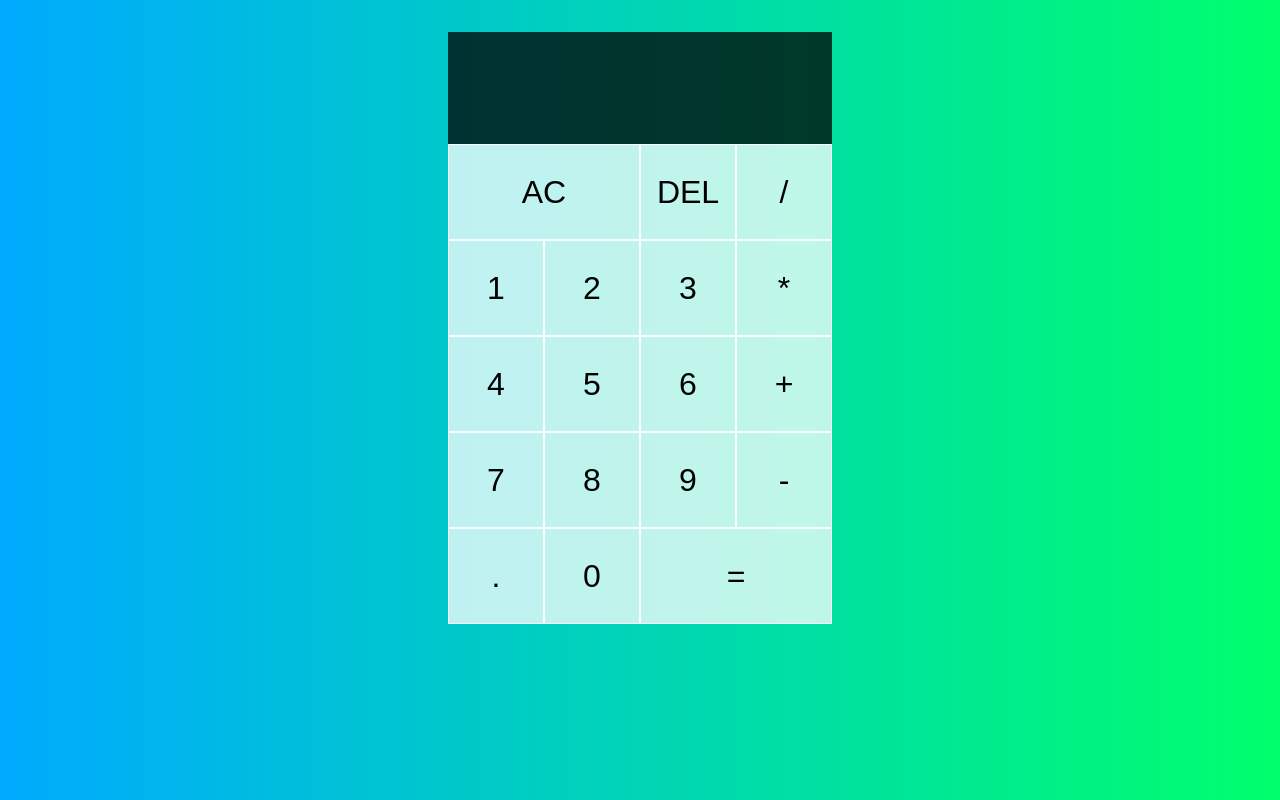
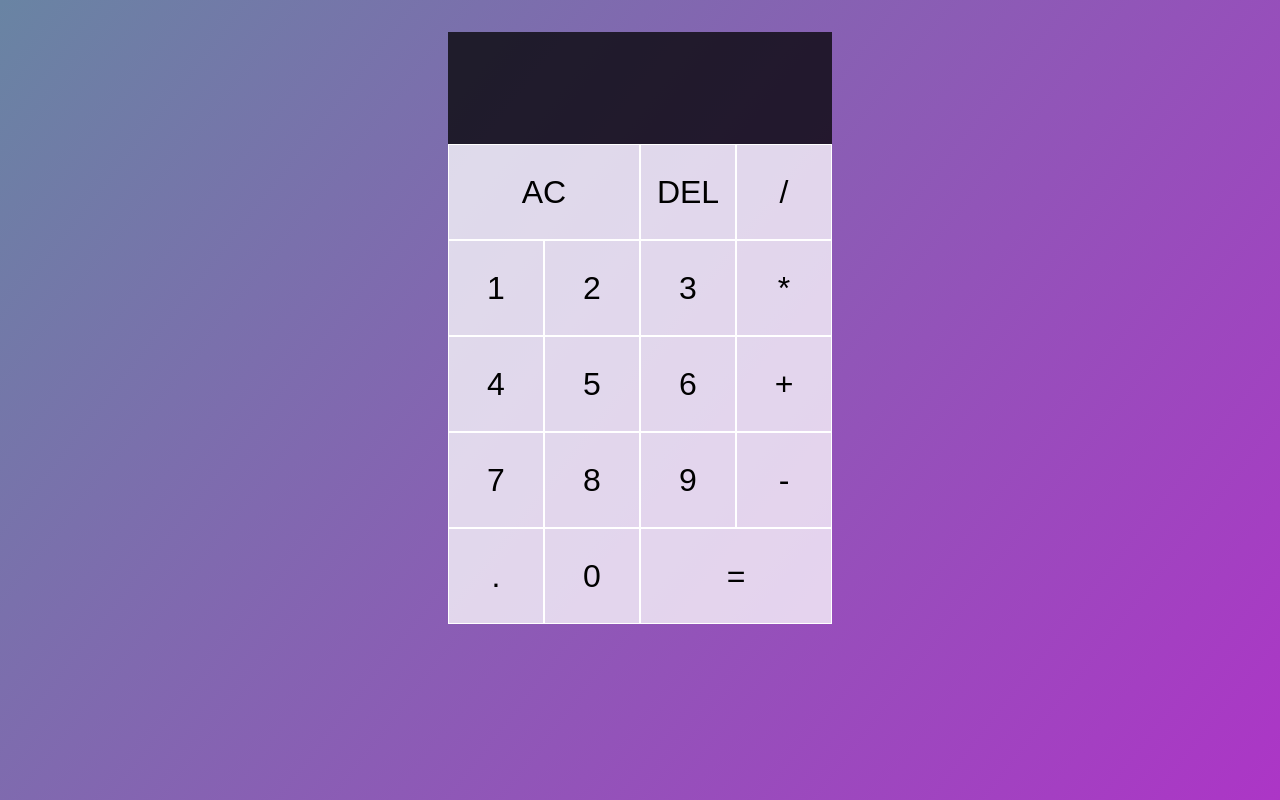
Before and after one commit to M-r-hydra/calculator, a React (Create React App) app: page / in a window 1280 px wide. Built offline with nearby package versions, Linux system fonts and the light colour scheme.

Commit message:
add bg Animation

```diff
--- a/src/App.css
+++ b/src/App.css
@@ -1,54 +1,41 @@
 *::before,
 *::after {
-  -webkit-box-sizing: border-box;
   box-sizing: border-box;
 }
 
 body {
   margin: 0;
-  background: -webkit-gradient(linear, left top, right top, from(#00aaff), to(#00ff6c));
-  background: linear-gradient(to right, #00aaff, #00ff6c);
+  background: linear-gradient(128deg, #00aaff, #00ff6c, #bb24ce);
+  background-size: 600% 600%;
+  -webkit-animation: AnimationName 4s ease infinite;
+  animation: AnimationName 4s ease infinite alternate-reverse;
 }
-
 body .calculator-grid {
-  display: -ms-grid;
   display: grid;
   margin-top: 2rem;
-  -ms-grid-columns: (6rem)[4];
   grid-template-columns: repeat(4, 6rem);
-  -ms-grid-rows: minmax(7rem, auto) (6rem)[5];
   grid-template-rows: minmax(7rem, auto) repeat(5, 6rem);
-  -webkit-box-pack: center;
-      -ms-flex-pack: center;
   justify-content: center;
 }
-
 body .span-two {
   grid-column: span 2;
 }
-
 body .output {
-  grid-column: 1 / -1;
+  grid-column: 1/-1;
   background-color: rgba(0, 0, 0, 0.75);
-  -webkit-box-align: end;
-      -ms-flex-align: end;
   align-items: flex-end;
-  -ms-flex-pack: distribute;
   justify-content: space-around;
   padding: 0.75rem;
   word-break: break-all;
 }
-
 body .output .previous-operand {
   color: rgba(255, 255, 255, 0.75);
   font-size: 1.5rem;
 }
-
 body .output .current-operand {
   color: rgba(255, 255, 255, 0.75);
   font-size: 2.5rem;
 }
-
 body button {
   cursor: pointer;
   font-size: 2rem;
@@ -56,8 +43,29 @@ body button {
   outline: none;
   background-color: rgba(255, 255, 255, 0.75);
 }
-
 body button:hover, body button:focus {
   background-color: rgba(255, 255, 255, 0.9);
 }
-/*# sourceMappingURL=App.css.map */
+
+@-webkit-keyframes AnimationName {
+  0% {
+    background-position: 0% 9%;
+  }
+  50% {
+    background-position: 100% 92%;
+  }
+  100% {
+    background-position: 0% 9%;
+  }
+}
+@keyframes AnimationName {
+  0% {
+    background-position: 0% 9%;
+  }
+  50% {
+    background-position: 100% 92%;
+  }
+  100% {
+    background-position: 0% 9%;
+  }
+}/*# sourceMappingURL=App.css.map */
--- a/src/App.scss
+++ b/src/App.scss
@@ -5,8 +5,12 @@
 
 body {
   margin: 0;
-  background: linear-gradient(to right, #00aaff, #00ff6c);
-
+  background: linear-gradient(128deg, #00aaff, #00ff6c, #bb24ce);
+  background-size: 600% 600%;
+  -webkit-animation: AnimationName 4s ease infinite;
+  -moz-animation: AnimationName 4s ease infinite;
+  -o-animation: AnimationName 4s ease infinite;
+  animation: AnimationName 4s ease infinite alternate-reverse;
   .calculator-grid {
     display: grid;
     margin-top: 2rem;
@@ -51,3 +55,49 @@ body {
     }
   }
 }
+
+@-webkit-keyframes AnimationName {
+  0% {
+    background-position: 0% 9%;
+  }
+  50% {
+    background-position: 100% 92%;
+  }
+  100% {
+    background-position: 0% 9%;
+  }
+}
+
+@-moz-keyframes AnimationName {
+  0% {
+    background-position: 0% 9%;
+  }
+  50% {
+    background-position: 100% 92%;
+  }
+  100% {
+    background-position: 0% 9%;
+  }
+}
+@-o-keyframes AnimationName {
+  0% {
+    background-position: 0% 9%;
+  }
+  50% {
+    background-position: 100% 92%;
+  }
+  100% {
+    background-position: 0% 9%;
+  }
+}
+@keyframes AnimationName {
+  0% {
+    background-position: 0% 9%;
+  }
+  50% {
+    background-position: 100% 92%;
+  }
+  100% {
+    background-position: 0% 9%;
+  }
+}
```
Also changed, not shown: 1 other file (tests, documents, lock files or other folders). Lines whose indentation alone changed are shown as unchanged.
